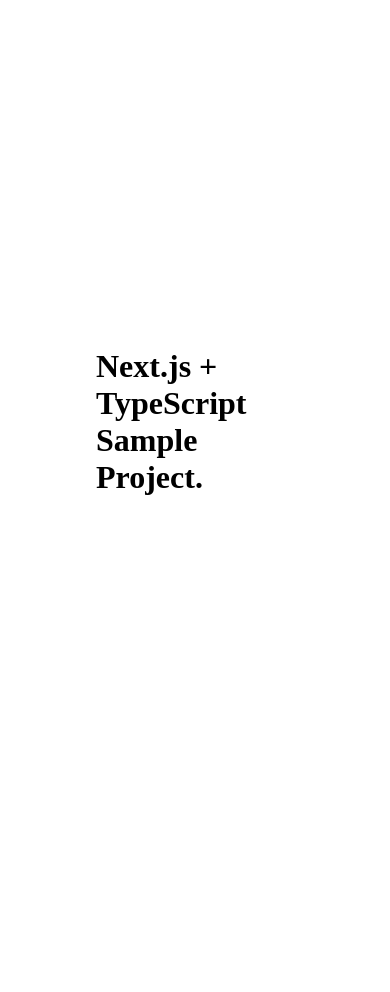
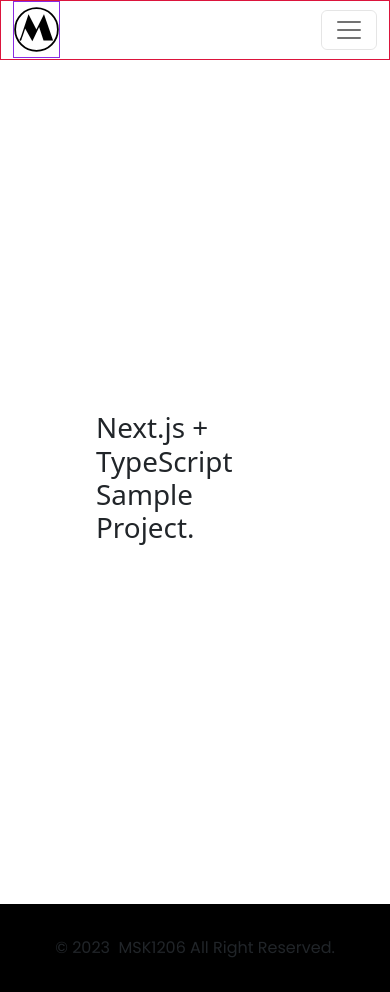
Before and after one commit to MSK1206/sample-nextjs-app, a Next.js app: page / in a window 390 px wide. Before the commit the page ends 844 px from the top, so only its background shows below. Built offline with nearby package versions, Linux system fonts and the light colour scheme; no server answers.

Commit message:
some commit.

```diff
--- /dev/null
+++ b/src/components/footer.tsx
@@ -0,0 +1,17 @@
+import styles from "@/components/styles/Footer.module.css";
+
+export default function Footer() {
+  return (
+    <>
+      <footer className={styles.footer}>
+        <a
+          href="https://github.com/MSK1206/"
+          target="_blank"
+          rel="noopener noreferrer"
+        >
+          &copy; 2023 &nbsp;MSK1206 All Right Reserved.
+        </a>
+      </footer>
+    </>
+  );
+}
--- a/src/components/layout.tsx
+++ b/src/components/layout.tsx
@@ -1,13 +1,21 @@
-import { ReactNode } from "react";
+import { ReactNode, useEffect } from "react";
+import Navbar from "./navbar";
+import Footer from "./footer";
 
 type LayoutProps = {
   children?: ReactNode;
 };
 
 function Layout({ children }: LayoutProps) {
+  const hideToggle = () => {
+    document.querySelector<HTMLElement>("#navbarNav")?.classList.remove("show");
+    console.log("Navbar classList Remove.");
+  };
   return (
     <>
-      <main>{children}</main>
+      <Navbar />
+      <main onClick={hideToggle}>{children}</main>
+      <Footer />
     </>
   );
 }
--- /dev/null
+++ b/src/components/navbar.tsx
@@ -0,0 +1,51 @@
+import Link from "next/link";
+import Image from "next/image";
+
+export default function Navbar() {
+  const hideToggle = () => {
+    document.querySelector<HTMLElement>("#navbarNav")?.classList.remove("show");
+    console.log("Navbar classList Remove.");
+  };
+  return (
+    <nav className="navbar navbar-expand-lg sticky-top navbar-light">
+      <div className="container-fluid">
+        <Link onClick={hideToggle} href="/">
+          <div className="navbar-brand d-inline-flex align-items-center justify-content-center">
+            <Image
+              src="/samplelogo.svg"
+              alt="Sample Nextjs App Project Logo."
+              width="45"
+              height="45"
+              className="sampleLogo"
+            />
+            <span className="blandname">Sample</span>
+          </div>
+        </Link>
+        <button
+          className="navbar-toggler"
+          type="button"
+          data-bs-toggle="collapse"
+          data-bs-target="#navbarNav"
+          aria-controls="navbarNav"
+          aria-expanded="false"
+          aria-label="Toggle navigation"
+        >
+          <span className="navbar-toggler-icon"></span>
+        </button>
+        <div className="collapse navbar-collapse" id="navbarNav">
+          <ul className="navbar-nav">
+            <Link onClick={hideToggle} href="/">
+              <li className="nav-item">Home</li>
+            </Link>
+            <Link onClick={hideToggle} href="/blog">
+              <li className="nav-item">Blog</li>
+            </Link>
+            <Link onClick={hideToggle} href="/contact">
+              <li className="nav-item">Contact</li>
+            </Link>
+          </ul>
+        </div>
+      </div>
+    </nav>
+  );
+}
--- a/src/components/seohead.tsx
+++ b/src/components/seohead.tsx
@@ -26,7 +26,7 @@
       <meta name="description" content={description} />
       <meta property="og:description" content={description} />
       <meta property="og:type" content={ogType} />
-      <link rel="icon" type="image/svg+xml" href={"/favicon.svg"} />
+      <link rel="icon" type="image/svg+xml" href={"/samplelogo.svg"} />
     </Head>
   );
 };
--- /dev/null
+++ b/src/components/styles/Footer.module.css
@@ -0,0 +1,8 @@
+.footer {
+  font-family: var(--global-font-family);
+  display: flex;
+  padding: 2rem 0;
+  justify-content: center;
+  align-items: center;
+  background-color: black;
+}
--- a/src/pages/_app.tsx
+++ b/src/pages/_app.tsx
@@ -1,14 +1,20 @@
+import "bootstrap/dist/css/bootstrap.min.css";
+import "bootstrap-icons/font/bootstrap-icons.css";
+import "../styles/globals.css";
 import type { AppProps } from "next/app";
+import { useEffect } from "react";
 import Layout from "@/components/layout";
-import "@/styles/globals.css";
 
 function MyApp({ Component, pageProps }: AppProps) {
+  useEffect(() => {
+    typeof document !== undefined
+      ? require("bootstrap/dist/js/bootstrap")
+      : null;
+  }, []);
   return (
-    <>
-      <Layout>
-        <Component {...pageProps} />
-      </Layout>
-    </>
+    <Layout>
+      <Component {...pageProps} />
+    </Layout>
   );
 }
 
--- /dev/null
+++ b/src/styles/Blog.module.css
@@ -0,0 +1,7 @@
+.main {
+  display: flex;
+  justify-content: center;
+  align-items: center;
+  padding: 6rem;
+  min-height: 100vh;
+}
--- /dev/null
+++ b/src/styles/Contact.module.css
@@ -0,0 +1,7 @@
+.main {
+  display: flex;
+  justify-content: center;
+  align-items: center;
+  padding: 6rem;
+  min-height: 100vh;
+}
--- a/src/styles/globals.css
+++ b/src/styles/globals.css
@@ -1,9 +1,16 @@
+@import url("https://fonts.googleapis.com/css2?family=Limelight&family=Poppins&display=swap");
+
 :root {
   --max-width: 1100px;
   --border-radius: 12px;
   --font-mono: ui-monospace, Menlo, Monaco, "Cascadia Mono", "Segoe UI Mono",
     "Roboto Mono", "Oxygen Mono", "Ubuntu Monospace", "Source Code Pro",
     "Fira Mono", "Droid Sans Mono", "Courier New", monospace;
+
+  /* Globals Using */
+  --global-font-family: "Poppins";
+  /* Bootstrap Using */
+  --blandname-font-size: 2rem;
 }
 
 * {
@@ -22,3 +29,108 @@
   color: inherit;
   text-decoration: none;
 }
+
+/* Bootstrap Navbar */
+.navbar {
+  font-family: var(--global-font-family);
+  padding-top: 0;
+  padding-bottom: 0;
+  background-color: white;
+  border: 1px solid crimson;
+}
+#navbarNav {
+  justify-content: end;
+}
+.navbar-brand {
+  border: 1px solid blueviolet;
+}
+.blandname {
+  font-size: var(--blandname-font-size);
+  margin-left: 15px;
+  border: 1px solid yellowgreen;
+}
+.nav-item {
+  font-size: 1rem;
+  letter-spacing: 1px;
+  padding: 20px 10px;
+  min-width: 10vw;
+  text-align: center;
+  border: 1px solid yellowgreen;
+}
+
+/* Responsive CSS */
+@media screen and (max-width: 845px) {
+  .navbar {
+    background-color: none;
+  }
+  .blandname {
+    display: none;
+  }
+  .navbar-nav li {
+    margin: 0 0;
+    text-align: start;
+  }
+  .nav-item {
+    padding: 15px 15px;
+  }
+}
+@media screen and (max-width: 813px) {
+  .blandname {
+    display: none;
+  }
+  .navbar-nav li {
+    margin: 0 0;
+    text-align: start;
+  }
+  .nav-item {
+    padding: 15px 15px;
+  }
+}
+@media screen and (max-width: 668px) {
+  .blandname {
+    display: none;
+  }
+  .navbar-nav li {
+    margin: 0 0;
+    text-align: start;
+  }
+  .nav-item {
+    padding: 15px 15px;
+  }
+}
+@media screen and (max-width: 415px) {
+  .blandname {
+    display: none;
+  }
+  .navbar-nav li {
+    margin: 0 0;
+    text-align: start;
+  }
+  .nav-item {
+    padding: 15px 15px;
+  }
+}
+@media screen and (max-width: 391px) {
+  .blandname {
+    display: none;
+  }
+  .navbar-nav li {
+    margin: 0 0;
+    text-align: start;
+  }
+  .nav-item {
+    padding: 15px 15px;
+  }
+}
+@media screen and (max-width: 376px) {
+  .blandname {
+    display: none;
+  }
+  .navbar-nav li {
+    margin: 0 0;
+    text-align: start;
+  }
+  .nav-item {
+    padding: 15px 15px;
+  }
+}
```
Also changed, not shown: src/pages/blog.tsx (added, +20 -0 lines), src/pages/contact.tsx (added, +20 -0 lines), public/samplelogo.svg (added).
